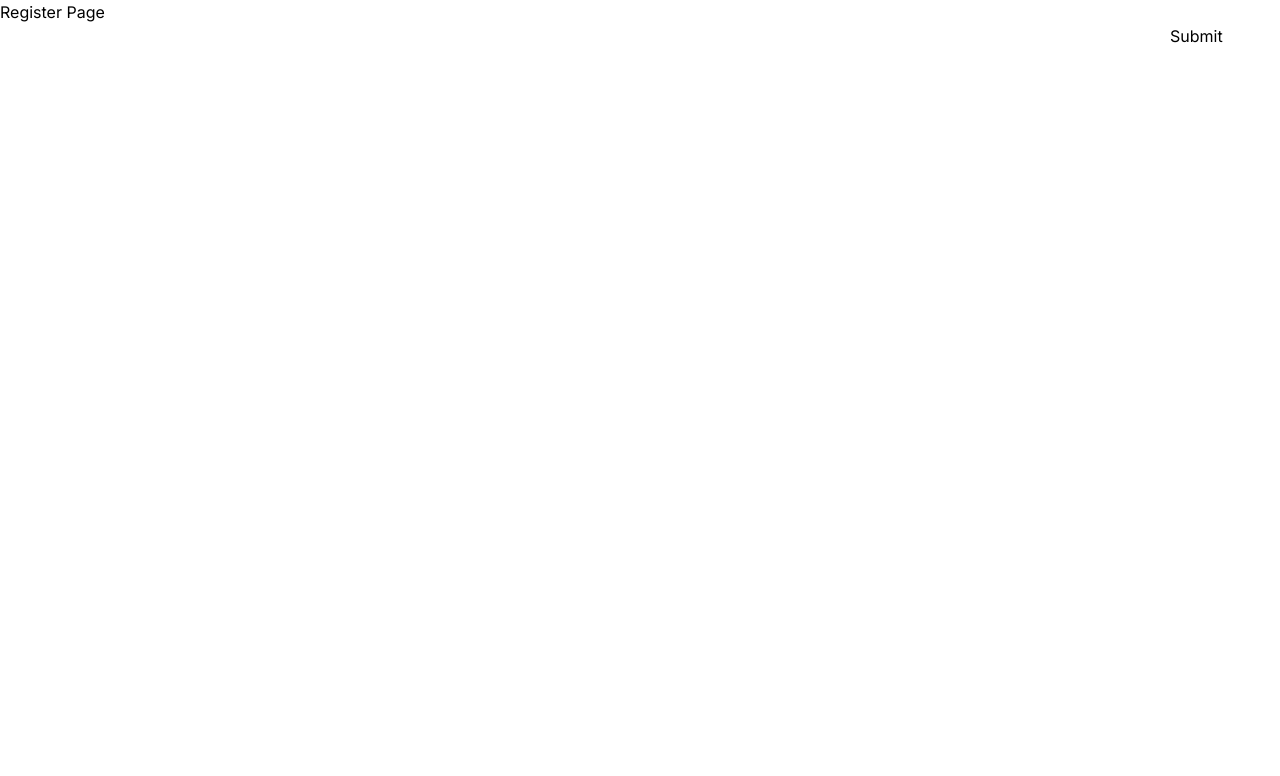
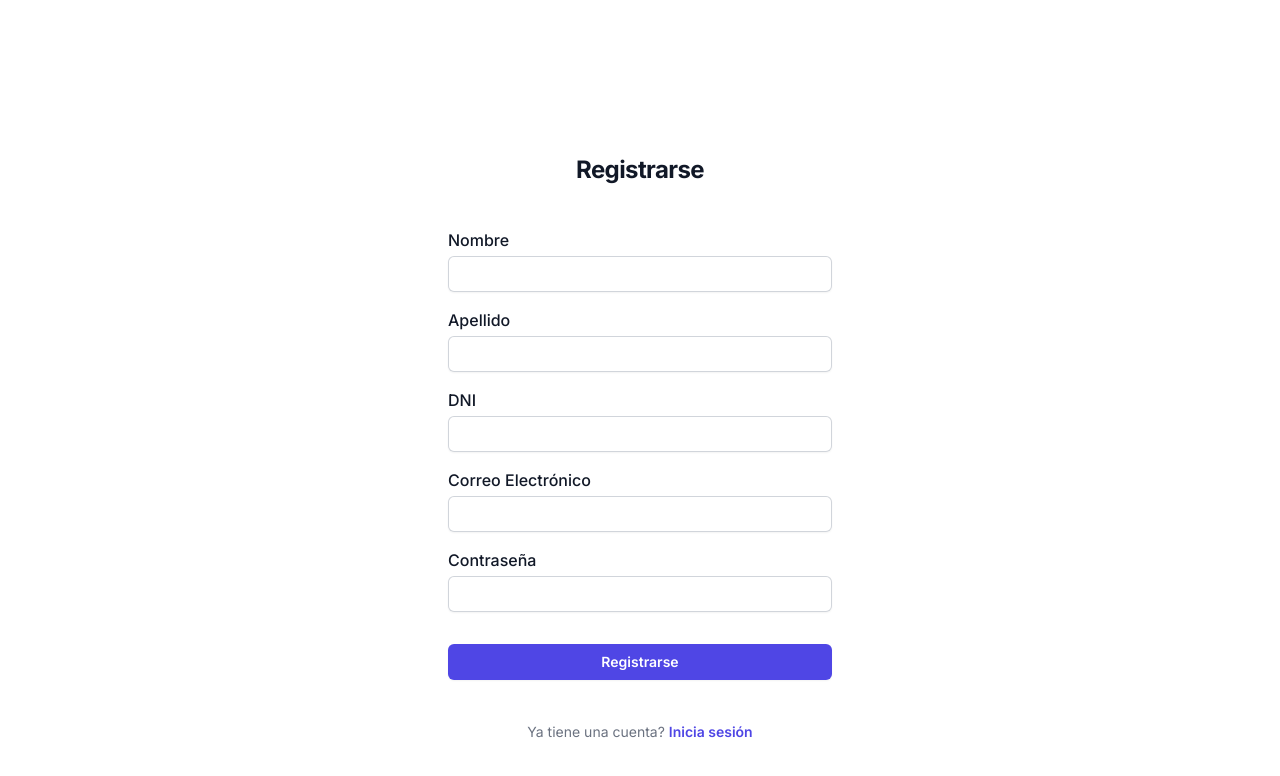
Before and after one commit to LeandroRadins/comedorcito, a Next.js app: page /auth/register in a window 1280 px wide. Shown: the top 776 px of the page. Built offline with nearby package versions, Linux system fonts and the light colour scheme.

Commit message:
Aplicacion de estilo al formulario de registro
Co-authored-by: Leandro Radins <radins97@gmail.com>

```diff
--- a/app/auth/register/page.tsx
+++ b/app/auth/register/page.tsx
@@ -3,7 +3,6 @@
 const RegisterPage = () => {
   return (
     <>
-      <h1>Register Page</h1>
       <RegisterForm />
     </>
   );
--- a/app/components/RegisterForm.tsx
+++ b/app/components/RegisterForm.tsx
@@ -1,5 +1,4 @@
 "use client";
-import { useState } from "react";
 import { useForm } from "react-hook-form";
 
 interface FormFields {
@@ -33,14 +32,131 @@
 
   return (
     <>
-      <form onSubmit={handleSubmit(onsubmit)}>
-        <input type="text" {...register("name")} />
-        <input type="text" {...register("surname")} />
-        <input type="text" {...register("dni")} />
-        <input type="email" {...register("email")} />
-        <input type="password" {...register("password")} />
-        <button type="submit">Submit</button>
-      </form>
+      <div className="flex min-h-full flex-1 flex-col justify-center px-6 py-28 lg:px-8">
+        <div className="sm:mx-auto sm:w-full sm:max-w-sm">
+          {/* <img
+            className="mx-auto h-10 w-auto"
+            src="https://tailwindui.com/img/logos/mark.svg?color=indigo&shade=600"
+            alt="Your Company"
+          /> */}
+          <h2 className="mt-10 text-center text-2xl font-bold leading-9 tracking-tight text-gray-900">
+            Registrarse
+          </h2>
+        </div>
+
+        <div className="mt-10 sm:mx-auto sm:w-full sm:max-w-sm">
+          <form className="space-y-4" onSubmit={handleSubmit(onsubmit)}>
+            <div>
+              <label
+                htmlFor="name"
+                className="block text-1xl font-medium leading-6 text-gray-900"
+              >
+                Nombre
+              </label>
+              <div className="mt-1">
+                <input
+                  id="name"
+                  type="text"
+                  {...register("name")}
+                  //autoComplete="name"
+                  className="block w-full rounded-md border-0 py-1.5 px-2 text-gray-900 shadow-sm ring-1 ring-inset ring-gray-300 placeholder:text-gray-400 focus:ring-2 focus:ring-inset focus:ring-indigo-600 sm:text-sm sm:leading-6"
+                />
+              </div>
+            </div>
+
+            <div>
+              <label
+                htmlFor="surname"
+                className="block text-1xl font-medium leading-6 text-gray-900"
+              >
+                Apellido
+              </label>
+              <div className="mt-1">
+                <input
+                  id="surname"
+                  type="text"
+                  {...register("surname")}
+                  //autoComplete="family-name" // Fix: Use "family-name" as the value for the autoComplete attribute
+                  className="block w-full rounded-md border-0 py-1.5 px-2 text-gray-900 shadow-sm ring-1 ring-inset ring-gray-300 placeholder:text-gray-400 focus:ring-2 focus:ring-inset focus:ring-indigo-600 sm:text-sm sm:leading-6"
+                />
+              </div>
+            </div>
+
+            <div>
+              <label
+                htmlFor="dni"
+                className="block text-1xl font-medium leading-6 text-gray-900"
+              >
+                DNI
+              </label>
+              <div className="mt-1">
+                <input
+                  id="dni"
+                  type="number"
+                  {...register("dni")}
+                  className="block w-full rounded-md border-0 py-1.5 px-2 text-gray-900 shadow-sm ring-1 ring-inset ring-gray-300 placeholder:text-gray-400 focus:ring-2 focus:ring-inset focus:ring-indigo-600 sm:text-sm sm:leading-6"
+                />
+              </div>
+            </div>
+
+            <div>
+              <label
+                htmlFor="email"
+                className="block text-1xl font-medium leading-6 text-gray-900"
+              >
+                Correo Electrónico
+              </label>
+              <div className="mt-1">
+                <input
+                  id="email"
+                  type="email"
+                  {...register("email")}
+                  className="block w-full rounded-md border-0 py-1.5 px-2 text-gray-900 shadow-sm ring-1 ring-inset ring-gray-300 placeholder:text-gray-400 focus:ring-2 focus:ring-inset focus:ring-indigo-600 sm:text-sm sm:leading-6"
+                />
+              </div>
+            </div>
+
+            <div>
+              <div className="flex items-center justify-between">
+                <label
+                  htmlFor="password"
+                  className="block text-1xl font-medium leading-6 text-gray-900"
+                >
+                  Contraseña
+                </label>
+              </div>
+              <div className="mt-1">
+                <input
+                  id="password"
+                  type="password"
+                  {...register("password")}
+                  required
+                  className="block w-full rounded-md border-0 py-1.5 px-2 text-gray-900 shadow-sm ring-1 ring-inset ring-gray-300 placeholder:text-gray-400 focus:ring-2 focus:ring-inset focus:ring-indigo-600 sm:text-sm sm:leading-6"
+                />
+              </div>
+            </div>
+
+            <div>
+              <button
+                type="submit"
+                className="flex w-full justify-center rounded-md mt-8 bg-indigo-600 px-3 py-1.5 text-sm font-semibold leading-6 text-white shadow-sm hover:bg-indigo-500 focus-visible:outline focus-visible:outline-2 focus-visible:outline-offset-2 focus-visible:outline-indigo-600"
+              >
+                Registrarse
+              </button>
+            </div>
+          </form>
+
+          <p className="mt-10 text-center text-sm text-gray-500">
+            Ya tiene una cuenta?{" "}
+            <a
+              href="#"
+              className="font-semibold leading-6 text-indigo-600 hover:text-indigo-500"
+            >
+              Inicia sesión
+            </a>
+          </p>
+        </div>
+      </div>
     </>
   );
 };
--- a/tsconfig.json
+++ b/tsconfig.json
@@ -6,12 +6,13 @@
     "strict": true,
     "noEmit": true,
     "esModuleInterop": true,
-    "module": "esnext",
-    "moduleResolution": "bundler",
+    "module": "NodeNext",
+    "moduleResolution": "NodeNext",
     "resolveJsonModule": true,
     "isolatedModules": true,
     "jsx": "preserve",
     "incremental": true,
+    "forceConsistentCasingInFileNames": true,
     "plugins": [
       {
         "name": "next"
```
